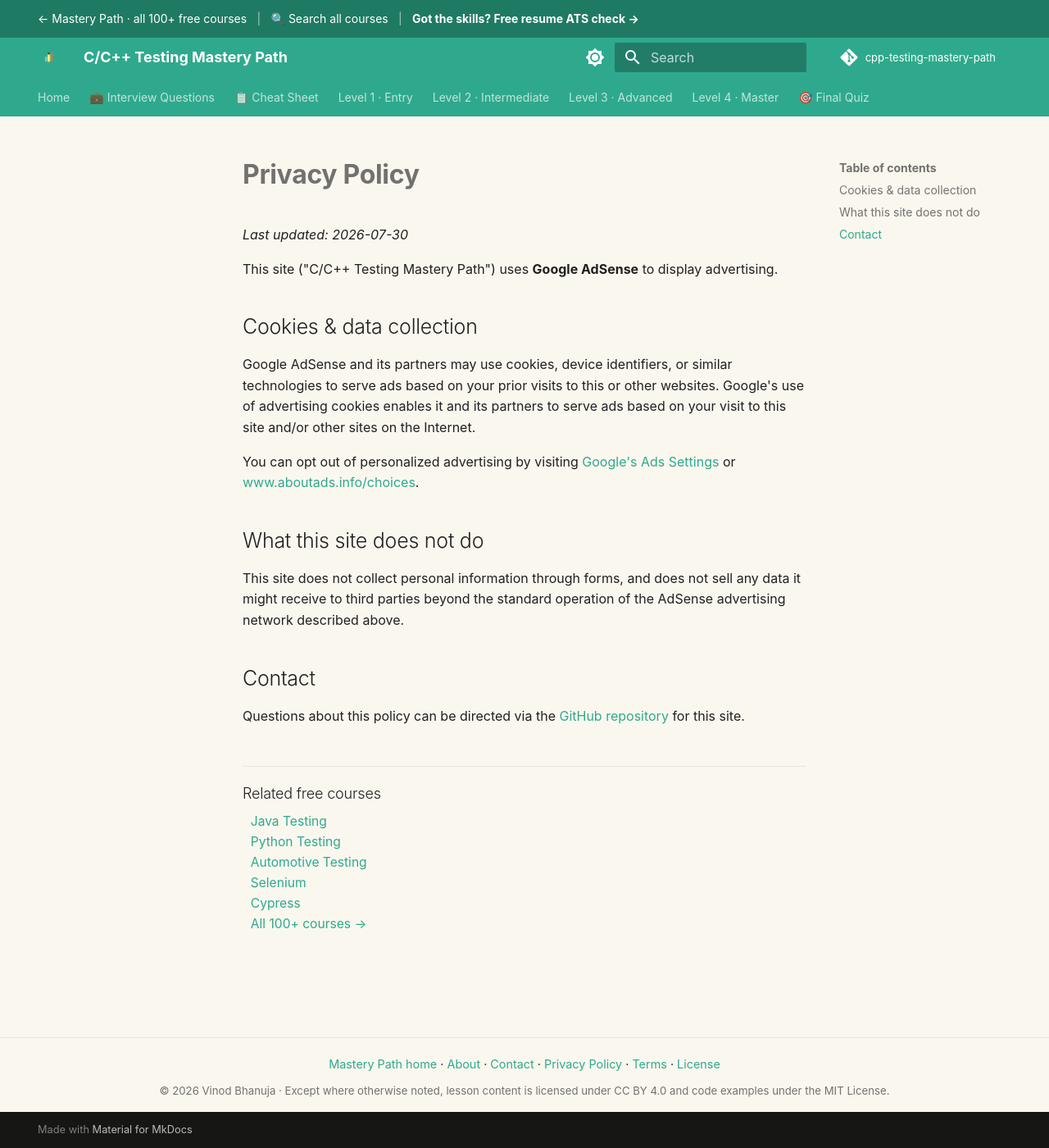
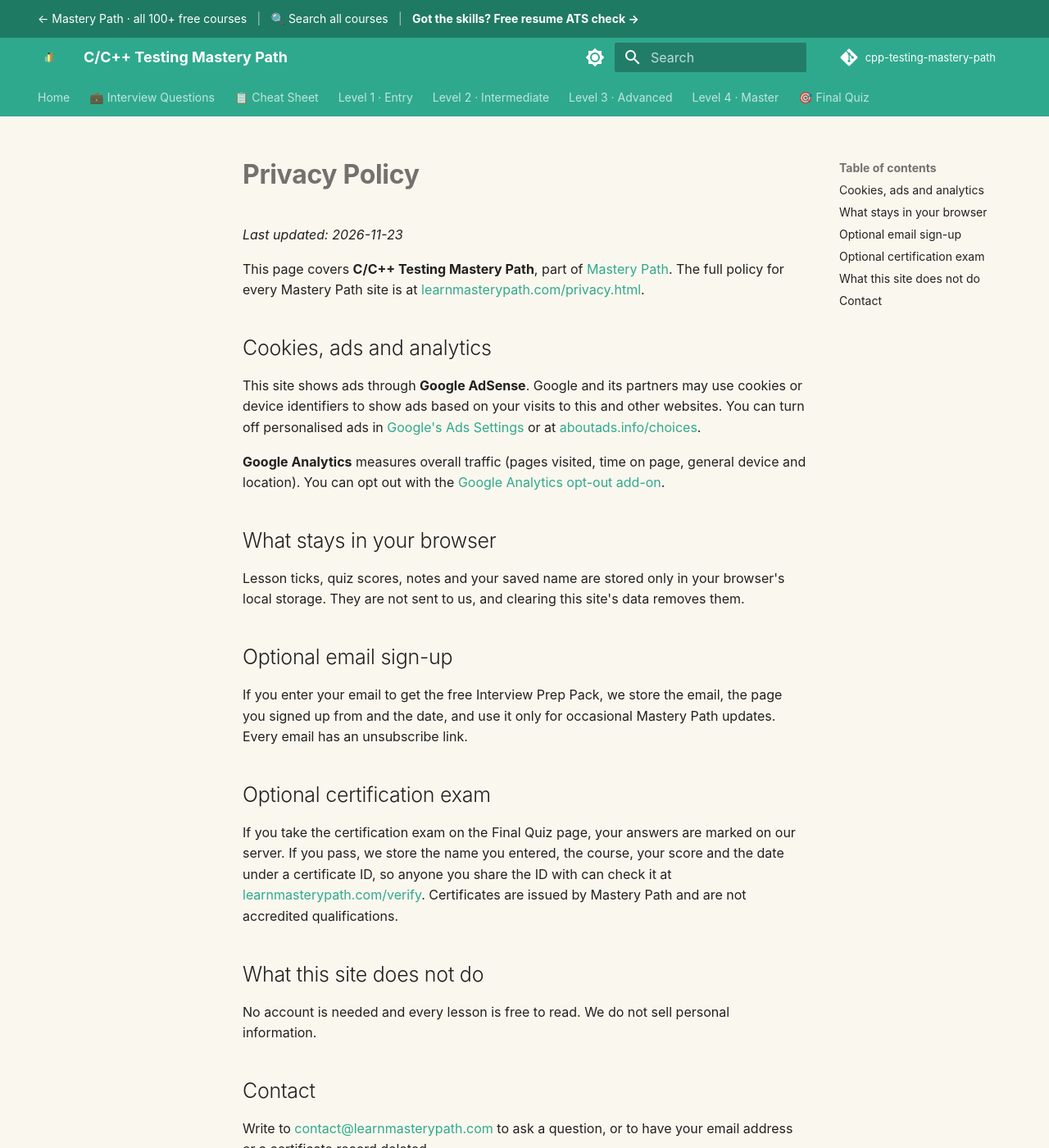
Before and after one commit to SIGILIPELLI/cpp-testing-mastery-path, an MkDocs documentation site: the page built from docs/privacy.md, in a window 1280 px wide and 1400 px high. Shown: the whole window at 82% size. Built offline with MkDocs 1.6.1 and Material for MkDocs 9.7.7, drawn with Linux system fonts in a browser that asks for light colours; comment, search, counter and statistics services are not loaded.

Commit message:
Update privacy page: progress stays in the browser, optional email sign-up and certification exam, link to the full policy
Co-Authored-By: Claude Opus 5.5 <noreply@anthropic.com>

```diff
--- a/docs/privacy.md
+++ b/docs/privacy.md
@@ -1,33 +1,35 @@
 ---
-description: "Privacy policy for the free C/C++ Testing Mastery Path: how Google Analytics and AdSense cookies are used, what is not collected, and how to opt out."
+description: "Privacy policy for the free C/C++ Testing Mastery Path: cookies for ads and analytics, what stays in your browser, and the optional email sign-up and certification exam."
 ---
 
 # Privacy Policy
 
-_Last updated: 2026-07-30_
+_Last updated: 2026-11-23_
 
-This site ("C/C++ Testing Mastery Path") uses **Google AdSense** to display
-advertising.
+This page covers **C/C++ Testing Mastery Path**, part of [Mastery Path](https://learnmasterypath.com/). The full policy for every Mastery Path site is at [learnmasterypath.com/privacy.html](https://learnmasterypath.com/privacy.html).
 
-## Cookies & data collection
+## Cookies, ads and analytics
 
-Google AdSense and its partners may use cookies, device identifiers, or similar
-technologies to serve ads based on your prior visits to this or other websites.
-Google's use of advertising cookies enables it and its partners to serve ads
-based on your visit to this site and/or other sites on the Internet.
+This site shows ads through **Google AdSense**. Google and its partners may use cookies or device identifiers to show ads based on your visits to this and other websites. You can turn off personalised ads in [Google's Ads Settings](https://adssettings.google.com/) or at [aboutads.info/choices](https://www.aboutads.info/choices/).
 
-You can opt out of personalized advertising by visiting
-[Google's Ads Settings](https://adssettings.google.com/) or
-[www.aboutads.info/choices](https://www.aboutads.info/choices/).
+**Google Analytics** measures overall traffic (pages visited, time on page, general device and location). You can opt out with the [Google Analytics opt-out add-on](https://tools.google.com/dlpage/gaoptout).
+
+## What stays in your browser
+
+Lesson ticks, quiz scores, notes and your saved name are stored only in your browser's local storage. They are not sent to us, and clearing this site's data removes them.
+
+## Optional email sign-up
+
+If you enter your email to get the free Interview Prep Pack, we store the email, the page you signed up from and the date, and use it only for occasional Mastery Path updates. Every email has an unsubscribe link.
+
+## Optional certification exam
+
+If you take the certification exam on the Final Quiz page, your answers are marked on our server. If you pass, we store the name you entered, the course, your score and the date under a certificate ID, so anyone you share the ID with can check it at [learnmasterypath.com/verify](https://learnmasterypath.com/verify/). Certificates are issued by Mastery Path and are not accredited qualifications.
 
 ## What this site does not do
 
-This site does not collect personal information through forms, and does not
-sell any data it might receive to third parties beyond the standard operation
-of the AdSense advertising network described above.
+No account is needed and every lesson is free to read. We do not sell personal information.
 
 ## Contact
 
-Questions about this policy can be directed via the
-[GitHub repository](https://github.com/SIGILIPELLI/cpp-testing-mastery-path)
-for this site.
+Write to [contact@learnmasterypath.com](mailto:contact@learnmasterypath.com) to ask a question, or to have your email address or a certificate record deleted.
```
